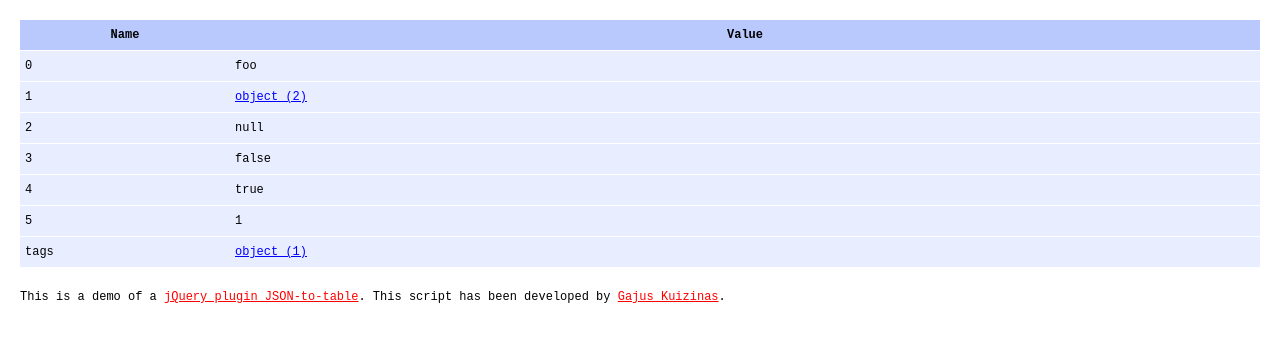
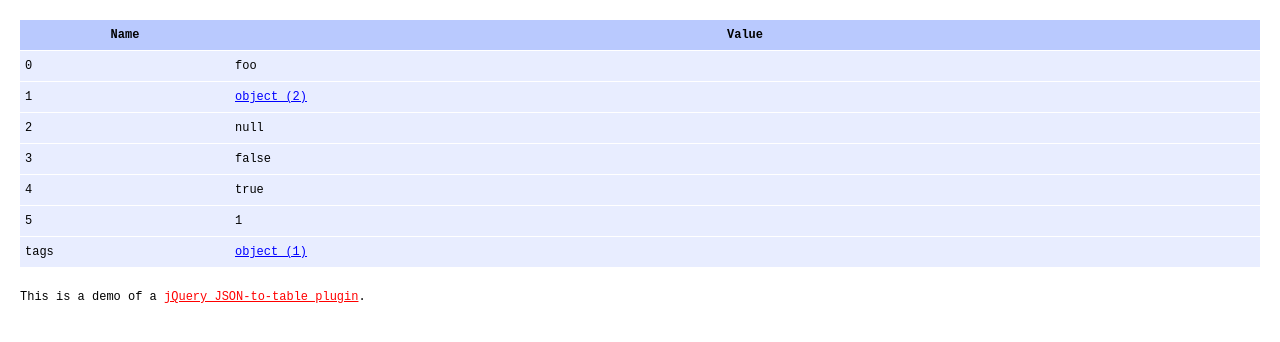
Before and after one commit to gajus/json-to-table, a plain HTML site: page index.html in a window 1280 px wide. Drawn offline with Linux system fonts and the light colour scheme.

Commit message:
Update index.html

```diff
--- a/index.html
+++ b/index.html
@@ -43,7 +43,7 @@
 		<tbody></tbody>
 	</table>
 	<div class="authorship">
-		This is a demo of a <a href="https://github.com/anuary/jquery-json-to-table" target="_blank">jQuery plugin JSON-to-table</a>. This script has been developed by <a href="http://anuary.com/gajus" target="_blank">Gajus Kuizinas</a>.
+		This is a demo of a <a href="https://github.com/gajus/json-to-table" target="_blank">jQuery JSON-to-table plugin</a>.
 	</div>
 </body>
 </html>
```
